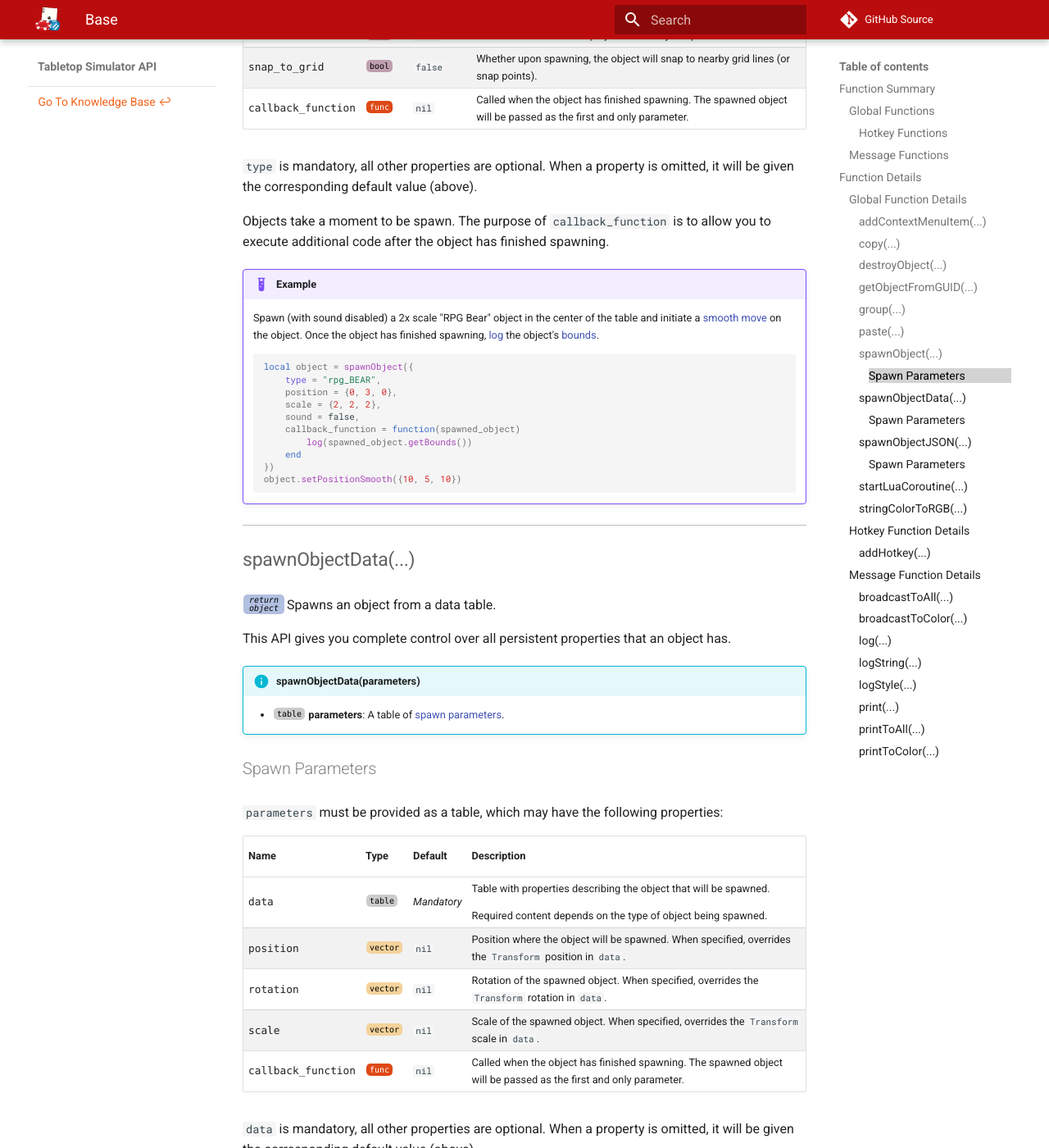
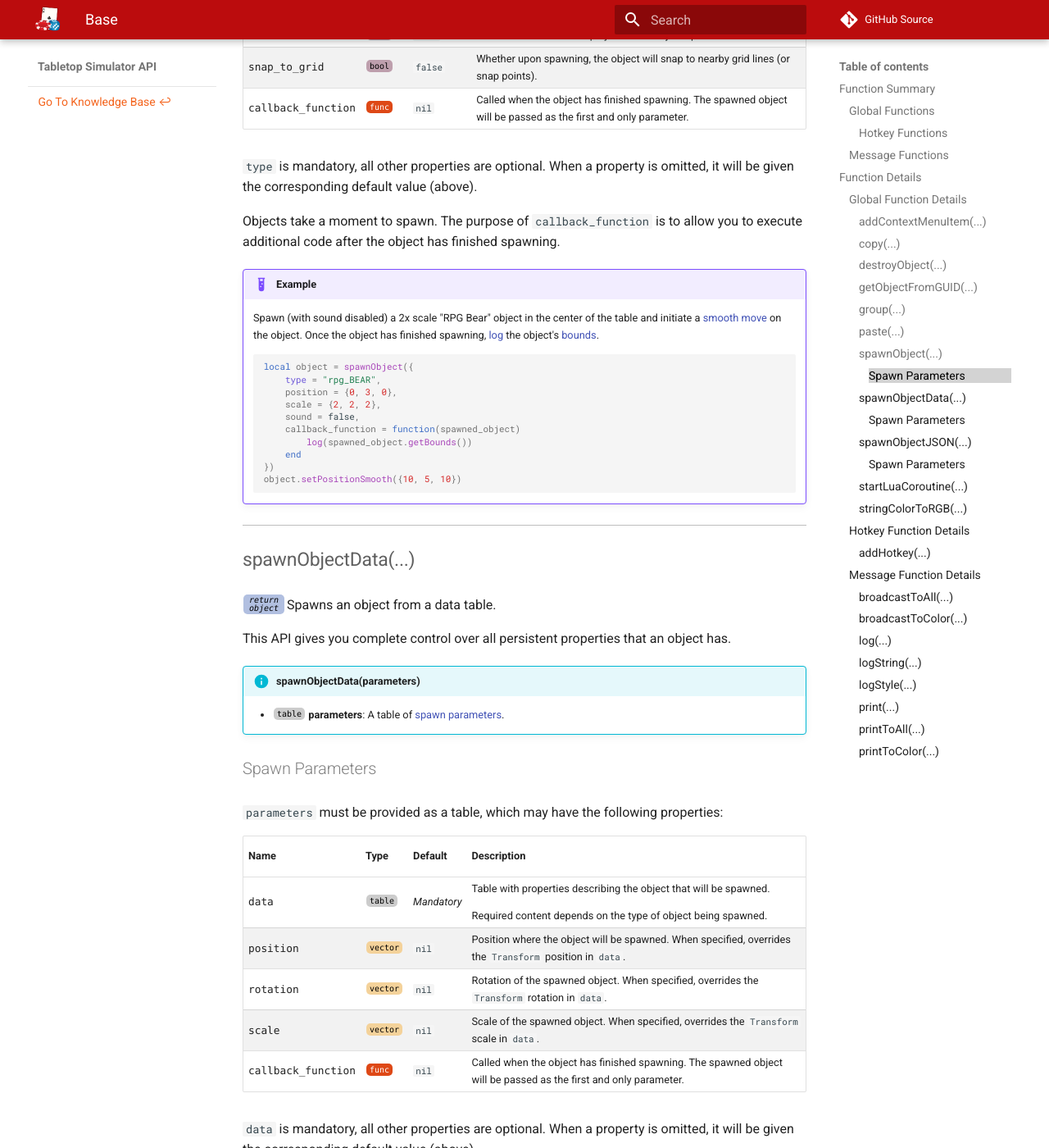
Before and after one commit to Berserk-Games/Tabletop-Simulator-API, an MkDocs documentation site: the page built from docs/base.md, in a window 1280 px wide and 1400 px high, scrolled down 6185 px. Shown: the whole window at 82% size. Built offline with MkDocs 1.6.1 and Material for MkDocs 9.7.7, drawn with Linux system fonts in a browser that asks for light colours; comment, search, counter and statistics services are not loaded; some of the changed text lies outside the part shown.

```diff
--- a/docs/base.md
+++ b/docs/base.md
@@ -213,7 +213,7 @@ callback_function | [<span class="tag fun"></span>](types.md) | `nil` | Called w
 `type` is mandatory, all other properties are optional. When a property is omitted, it will be given the corresponding
 default value (above).
 
-Objects take a moment to be spawn. The purpose of `callback_function` is to allow you to execute additional code after
+Objects take a moment to spawn. The purpose of `callback_function` is to allow you to execute additional code after
 the object has finished spawning.
 
 !!!example
@@ -260,7 +260,7 @@ callback_function | [<span class="tag fun"></span>](types.md) | `nil` | Called w
 `data` is mandatory, all other properties are optional. When a property is omitted, it will be given the corresponding
 default value (above).
 
-Objects take a moment to be spawn. The purpose of `callback_function` is to allow you to execute additional code after
+Objects take a moment to spawn. The purpose of `callback_function` is to allow you to execute additional code after
 the object has finished spawning.
 
 !!!tip
@@ -330,7 +330,7 @@ callback_function | [<span class="tag fun"></span>](types.md) | `nil` | Called w
 `json` is mandatory, all other properties are optional. When a property is omitted, it will be given the corresponding
 default value (above).
 
-Objects take a moment to be spawn. The purpose of `callback_function` is to allow you to execute additional code after
+Objects take a moment to spawn. The purpose of `callback_function` is to allow you to execute additional code after
 the object has finished spawning.
 
 !!!example
```
